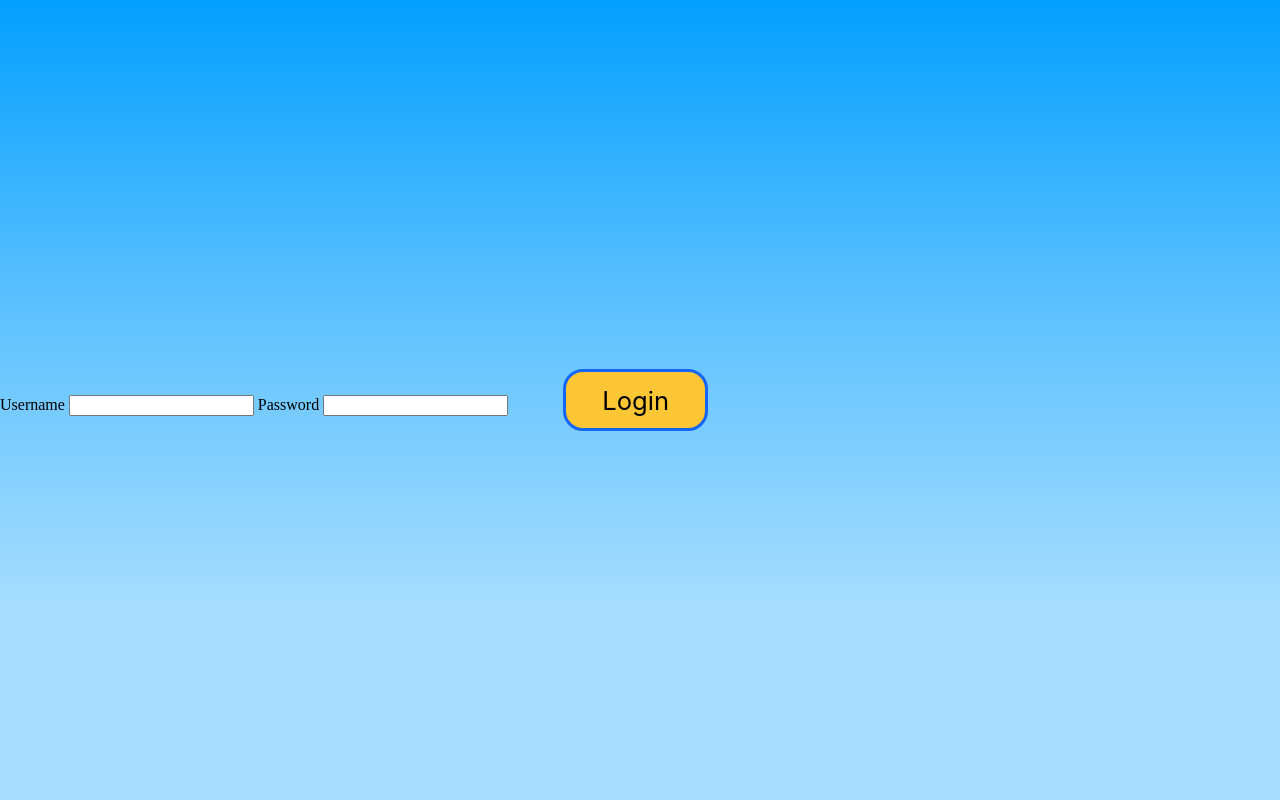
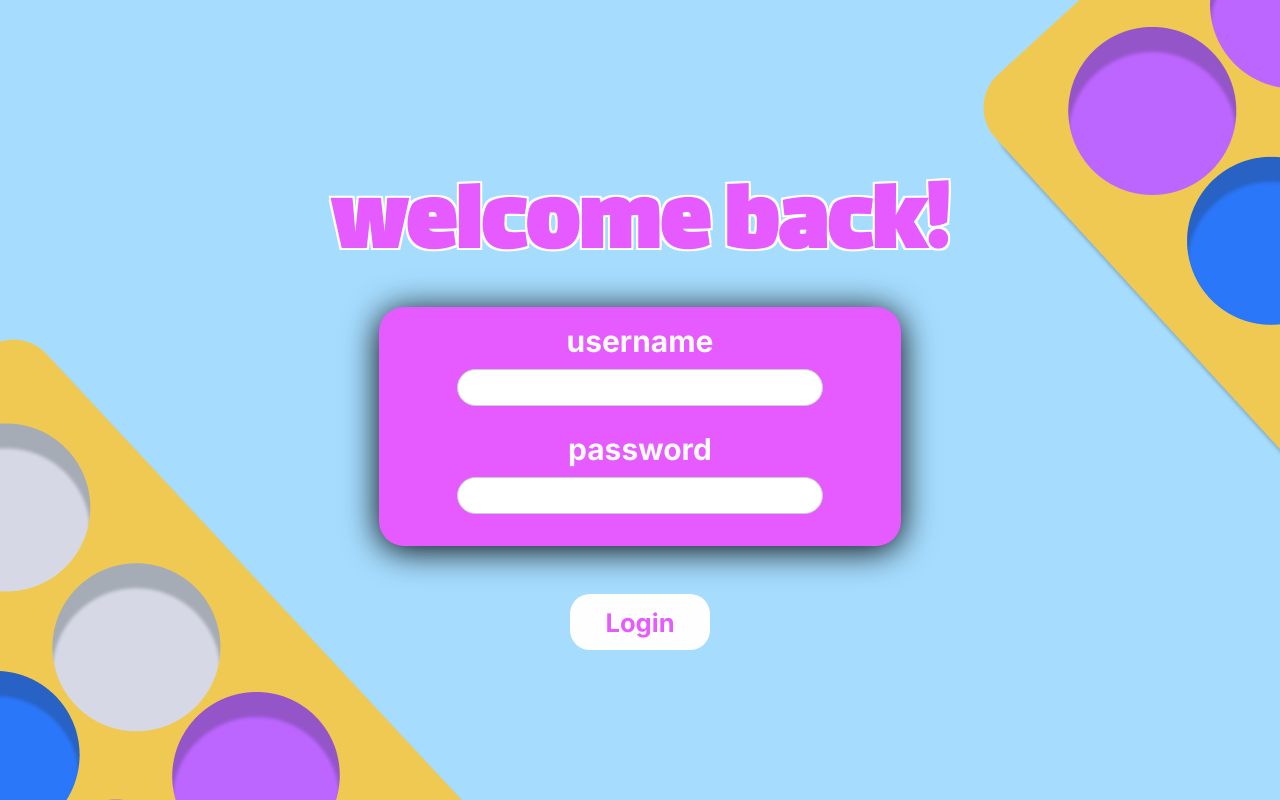
Before and after one commit to DanielChvat/CIS-17B-Connect4ProjectFinal, a PHP site: page /login.php in a window 1280 px wide. Run offline with PHP 8.4, Linux system fonts and the light colour scheme.

Commit message:
styled login page

```diff
--- /dev/null
+++ b/Connect4ProjectWebGUI/login.css
@@ -0,0 +1,85 @@
+@import url('https://fonts.googleapis.com/css2?family=Inter:wght@691&family=Lalezar&display=swap');
+
+body {
+    background-color: #A6DDFF;
+    background-image: url('images/boardbg.png');
+    height: 100vh;
+    width: auto;
+    align-items: center;
+    justify-content: center;
+    display:flex;
+    margin:0;
+    padding:0;
+    overflow: hidden;
+}
+
+button {
+    margin: 0 2em;
+    padding: 0.5em 1.4em;
+    background: #FFFEFE;
+    border-radius:20px;
+    font-weight: bold;
+    color:#E65BFF;
+    border:none;
+    font-family: 'Inter', sans-serif;
+    font-size: 1.6rem;
+    text-align: center;
+}
+
+button:hover {
+    cursor: pointer;
+    background-color: #E65BFF;
+    color: #FFFEFE;
+}
+
+.heading h1{
+    font-family: 'Lalezar', system-ui;
+    font-style: normal;
+    color: #E65BFF;
+    text-shadow:
+        -2px -2px 0 #FFFFFF,
+        2px -2px 0 #FFFFFF,
+        -2px 2px 0 #FFFFFF,
+        2px 2px 0 #FFFFFF;
+    text-align: center;
+    font-size: 100px;
+    margin:0;
+    padding:0;
+}
+
+.form-group{
+    display: flex;
+    margin: 0 3rem 3rem 3rem;
+    padding: 1rem 1rem 2rem 1rem;
+    background-color: #E65BFF;
+    flex-direction:column;
+    gap:25px;
+    border-radius:25px;
+    box-shadow: 0 4px 35px rgba(0, 0, 0, 4)
+}
+
+.username, .pass{
+    display: flex;
+    flex-direction:column;
+    font-size: 30px;
+    align-items: center;
+}
+
+label {
+    font-size: 30px;
+    font-family: 'Inter', sans-serif;
+    color: #FBFBFB;
+}
+
+input[type="text"]{
+    width: 70%;
+    margin-top: 10px;;
+    padding: 10px;
+    border: 1px solid #ccc;
+    border-radius: 40px;
+}
+
+.group2{
+    display:flex;
+    justify-content: center;
+}
--- a/Connect4ProjectWebGUI/login.php
+++ b/Connect4ProjectWebGUI/login.php
@@ -4,20 +4,30 @@
     <meta charset="UTF-8">
     <meta name="viewport" content="width=device-width, initial-scale=1.0">
     <title>Document</title>
-    <link rel="stylesheet" href="styles.css">
+    <link rel="stylesheet" href="login.css">
 </head>
 <body>
 
 <div class="login-container">
     <?php include 'signup-loginmethod.php' ?>
     <form method = "POST">
+        <div class="heading">
+            <h1>welcome back!</h1>
+        </div>
         <div class="form-group">
-            <label for="">Username</label>
-            <input type="text" id="Username" name="Username" required>
-            <label for="">Password</label>
-            <input type="text" id="Password" name="Password" required>
+            <div class="username">
+                <label for="">username</label>
+                <input type="text" id="Username" name="Username" required>
+            </div>
+            <div class="pass">
+                <label for="">password</label>
+                <input type="text" id="Password" name="Password" required>
+            </div>
+        </div>
+        <div class="group2">
             <button type="submit" class="btn" name="login">Login</button>
         </div>
+
     </form>
 </div>
 
```
Also changed, not shown: Connect4ProjectWebGUI/images/boardbg.png (added).
